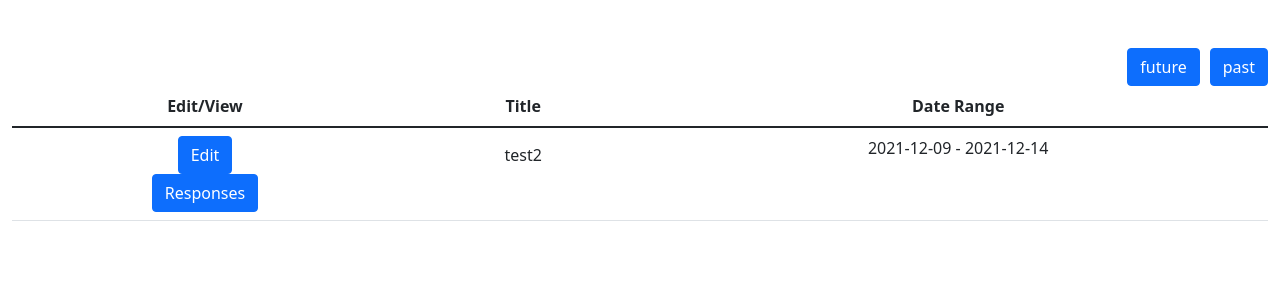
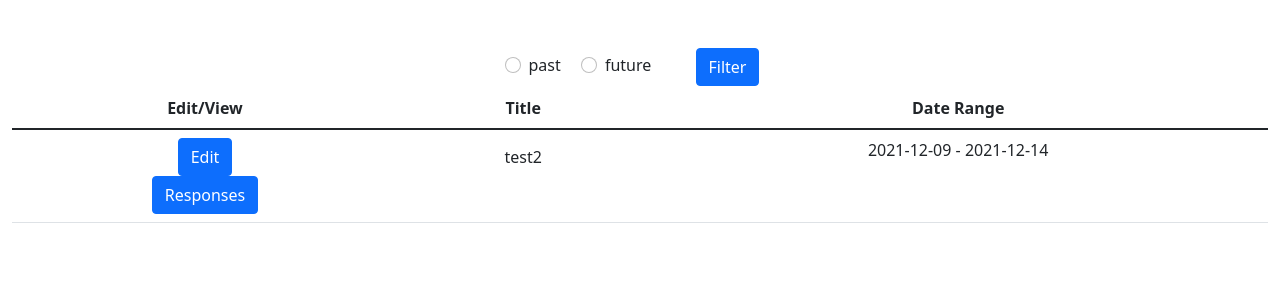
Before and after one commit to GraysonMMartin/Scheduler50, a Flask app: page / in a window 1280 px wide. Shown: the part 76-376 px from the top of the page. Run offline with Flask 2, Linux system fonts and the light colour scheme; a user stored in the database is signed in; data comes from the database, SQL or seed files in the repository; both versions use the stored data as it was after the commit; some libraries are stand-ins or nearby versions.

Commit message:
Matthew's filter

```diff
--- a/app.py
+++ b/app.py
@@ -32,7 +32,11 @@ def after_request(response):
 def home():
     """The home page which shows all of the user's events"""
 
-    filter = request.args.get("filter")
+    try:
+        filter = request.args["filter"]
+    except:
+        filter = "future"
+
     if not filter:
         filter = "future"
 
@@ -151,6 +155,9 @@ def create():
         description = request.form.get("description")
         location = request.form.get("location")
         length = request.form.get("duration")
+
+        if end == None:
+            end = datetime.today().strftime('%Y-%m-%d')
 
         #Check that the date is valid
         if not valid_date(start,end):
--- a/templates/index.html
+++ b/templates/index.html
@@ -6,25 +6,19 @@
 
 {% block main %}
 
-<script>
-  function filtered(value) {
-    document.getElementById("filter").value = value;
-  }
-</script>
-
-<div class = "filtered">
-  <form action="/">
-    <input id="filter" type="hidden" value="past">
-    <input class="btn btn-primary" type="submit" value="past" id="past">
-  </form>
-</div>
-
-<div class = "filtered">
-  <form action="/">
-    <input id="filter" type="hidden" value="future">
-    <input class="btn btn-primary" type="submit" value="future" id="future">
-  </form>
-</div>
+<form action="/">
+  <div class="form-check form-check-inline" id="filtButtons">
+    <input class= "form-check-input" type="radio" name="filter" id="past" value="past">
+    <label for="past">past</label><br>
+  </div>
+  <div class="form-check form-check-inline" id="filtButtons">
+      <input class= "form-check-input" type="radio" name="filter" id="future" value="future">
+      <label for="future">future</label><br>
+  </div>
+  <div class="form-check form-check-inline" id="filtButtons">
+    <input class="btn btn-primary" type="submit" value="Filter">
+  </div>
+</form>
 
 <table class="table">
     <thead>
```
Also changed, not shown: scheduler50.db.
